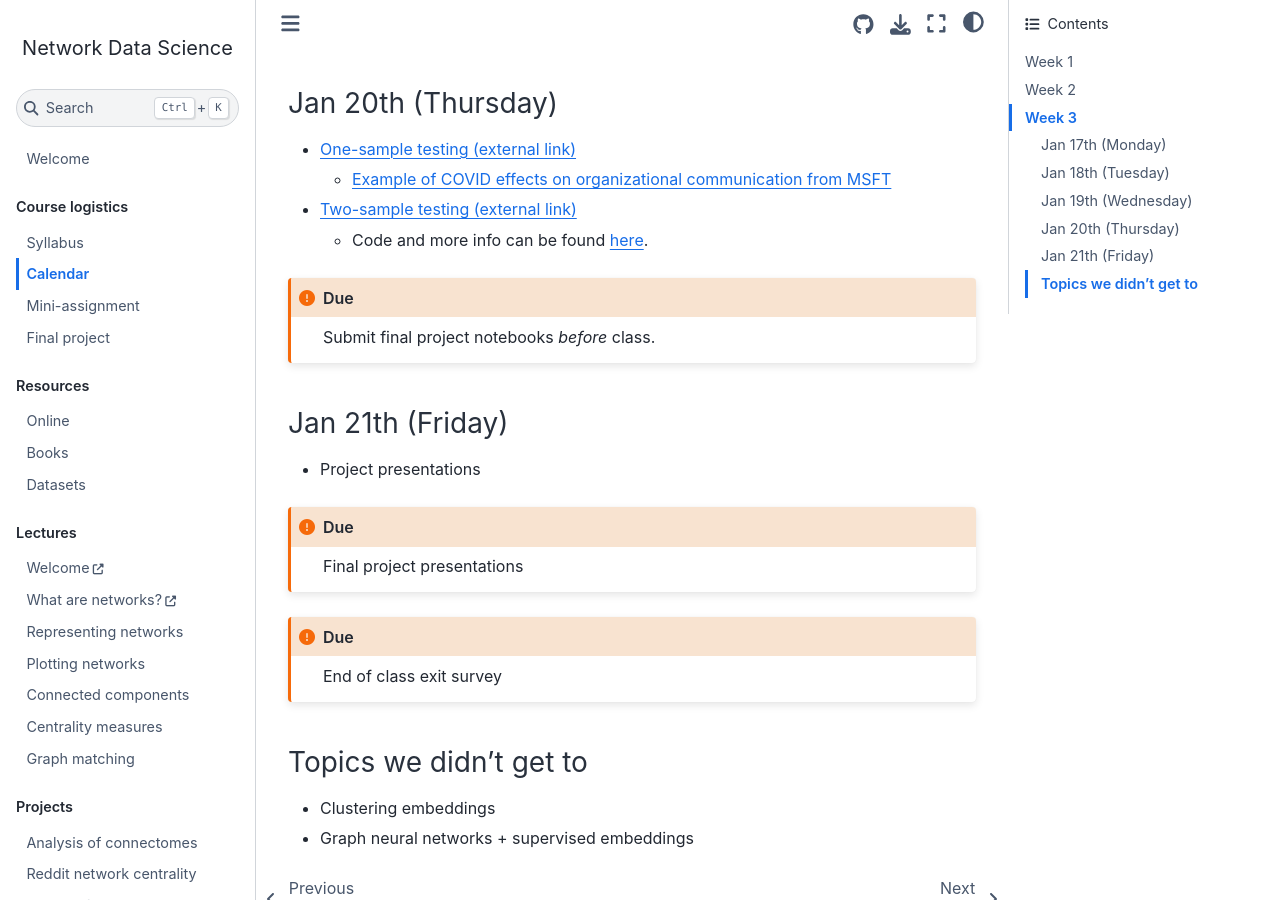
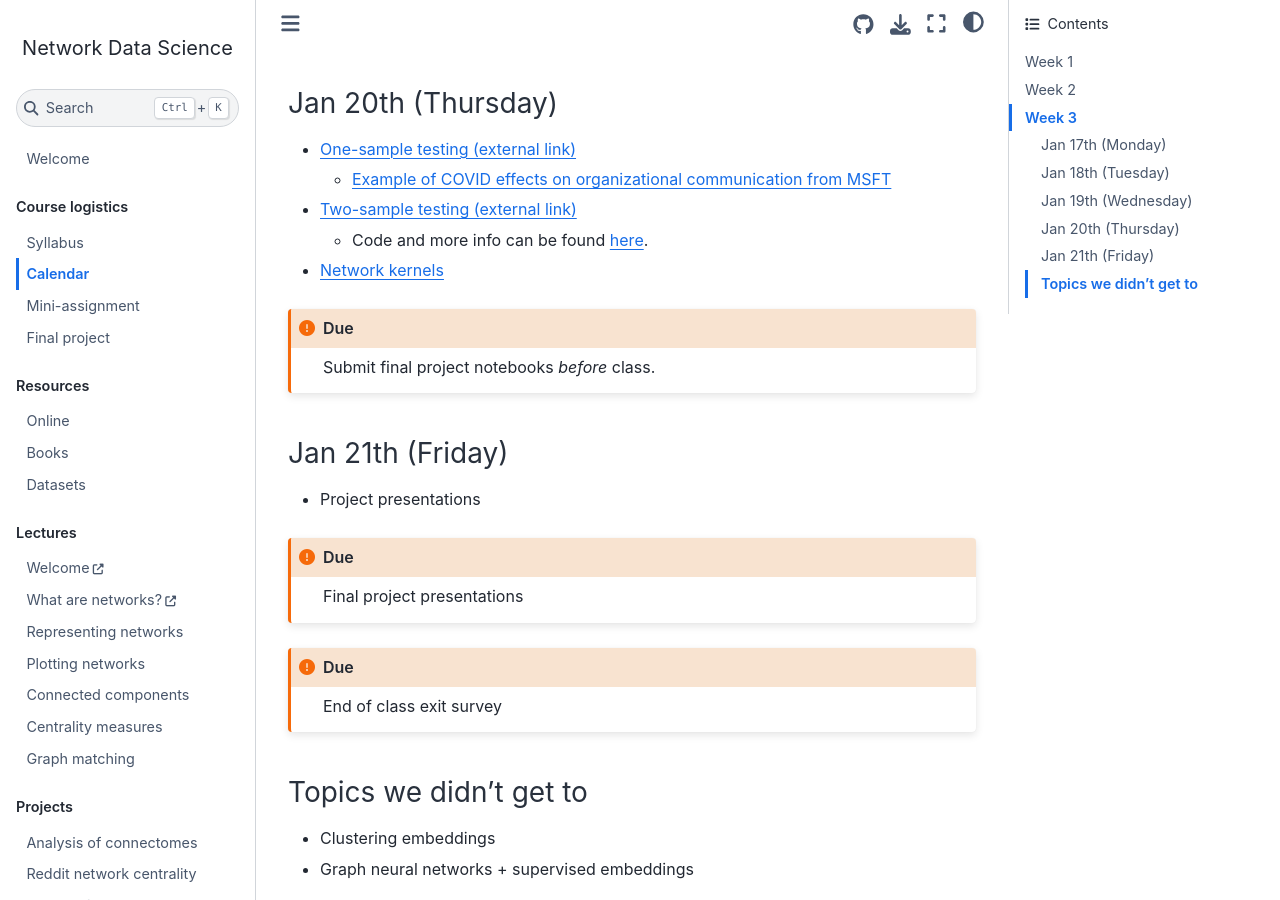
Before and after one commit to bdpedigo/networks-course, a Jupyter Book: the page built from docs/calendar.md, in a window 1280 px wide and 900 px high, scrolled down 3946 px. Built offline with Jupyter Book 1.0.4 settings and Sphinx 7.4.7 and the Sphinx Book theme 1.1.4, drawn with Linux system fonts in a browser that asks for light colours; pages that are not in the unit, such as notebooks, are missing from menus.

Commit message:
add an item to calendar

````diff
--- a/docs/calendar.md
+++ b/docs/calendar.md
@@ -128,6 +128,7 @@ Martin Luther King Jr. Day
   - [Example of COVID effects on organizational communication from MSFT](http://116.203.245.78/studii/sars-cov-2/2104.00641.pdf)
 - [Two-sample testing (external link)](https://docs.neurodata.io/bilateral-connectome/nmc.pdf)
   - Code and more info can be found [here](https://github.com/neurodata/bilateral-connectome).
+- [Network kernels](https://ysig.github.io/GraKeL/0.1a8/classes.html#kernels)
 
 ```{admonition} Due
 :class: important
````
